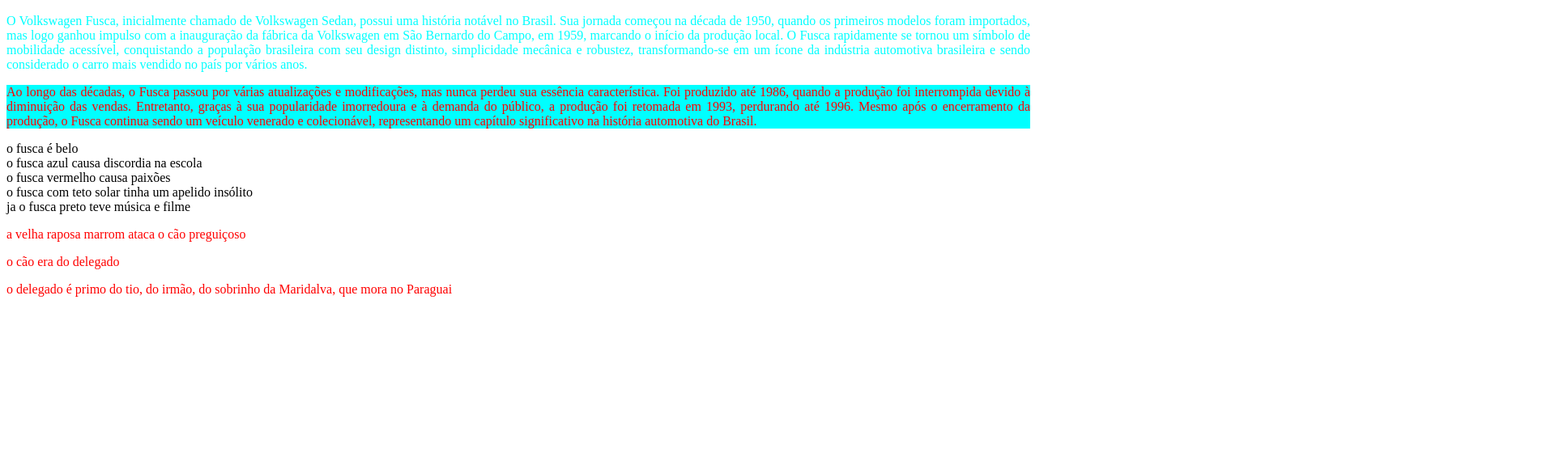
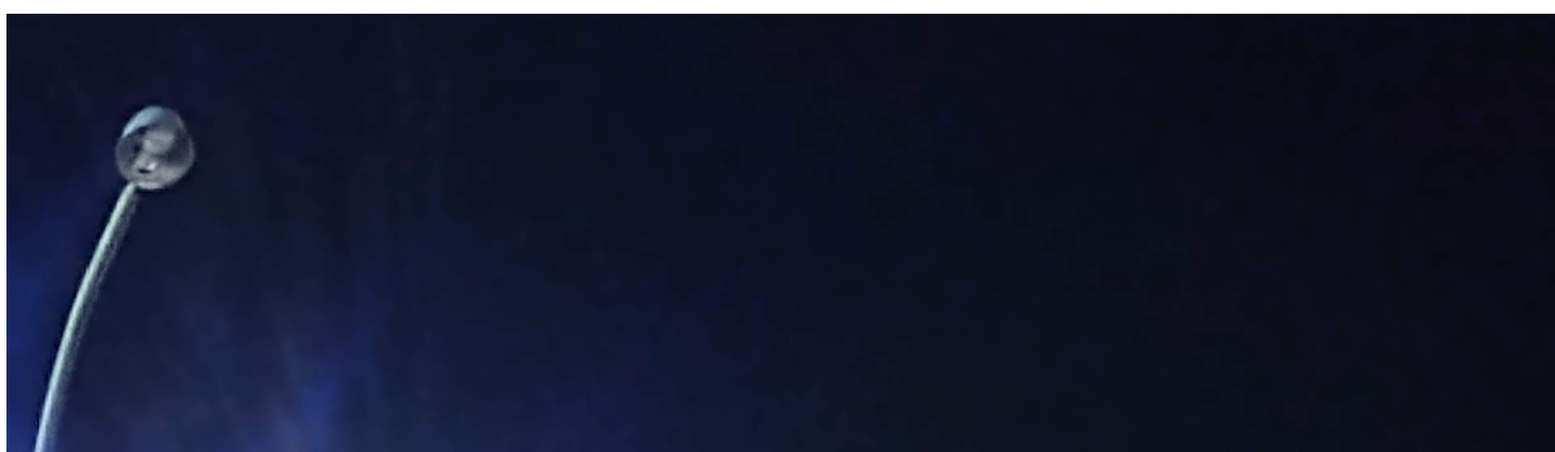
Before and after one commit to profedvaldo/formadores.fusca, a plain HTML site: page index.html in a window 1280 px wide. Shown: the part 57-616 px from the top of the page at 81% size, 1920 px wide, since content can reach past the window. Drawn offline with Linux system fonts and the light colour scheme.

Commit message:
24/10/2023

```diff
--- a/index.html
+++ b/index.html
@@ -10,6 +10,9 @@
 <body>
 
 <h1 class="amarelo">O Fusca no Brasil</h1>
+
+<img src="IMG_20220303_224934053.jpg" class="imagem" />
+
 <!-- este é um comentário em html -->
 <p id = "paragrafo1">O Volkswagen Fusca, inicialmente chamado de
     Volkswagen Sedan, possui uma história notável no
```
